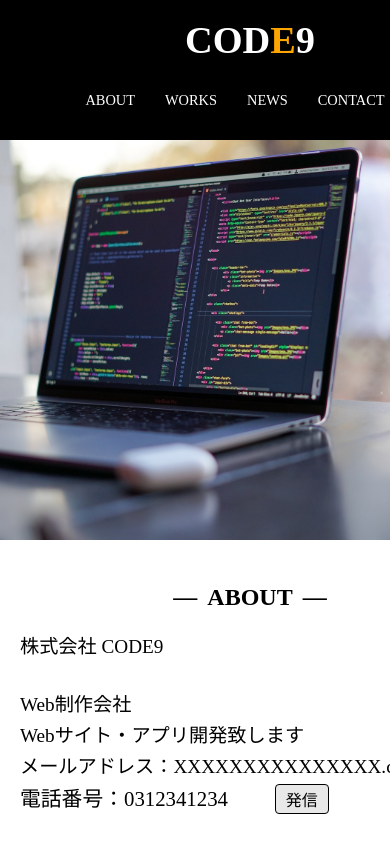
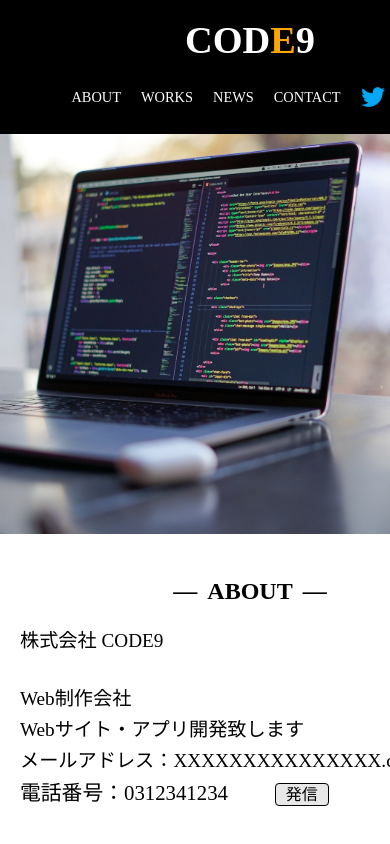
Before and after one commit to uedame/portfolio_1, a plain HTML site: page index.html in a window 390 px wide. Shown: the top 844 px of the page. Drawn offline with Linux system fonts and the light colour scheme.

Commit message:
ちょっと修正

```diff
--- a/index.html
+++ b/index.html
@@ -24,9 +24,17 @@
             <li>
               <a
                 href="http://www.twitter.com"
-                target="blank"
+                target="_blank"
                 rel="noopener noreferrer"
                 ><img src="./img/twitter.png" alt="" class="icon"
+              /></a>
+            </li>
+            <li>
+              <a
+                href="http://www.facebook.com"
+                target="_blank"
+                rel="noopener noreferrer"
+                ><img src="./img/facebook.png" alt="" class="icon"
               /></a>
             </li>
           </ul>
@@ -49,9 +57,7 @@
         <li>メールアドレス：XXXXXXXXXXXXXXX.co.jp</li>
         <p>
           電話番号：0312341234
-          <button class="tel_btn">
-            <a href="tel:0312341234">発信</a>
-          </button>
+          <a class="tel_btn" href="tel:0312341234">発信</a>
         </p>
       </ul>
     </section>
--- a/style.css
+++ b/style.css
@@ -17,7 +17,7 @@ li {
 	font-size: 1.2rem;
 }
 .wrapper {
-	max-width: 1280px;
+	/* max-width: 1280px; */
 	margin: 0 4% 60px 4%;
 }
 .sec-title {
@@ -35,7 +35,7 @@ header{
 	background-color: #000;
 }
 .header {
-	max-width: 1280px;
+	/* max-width: 1280px; */
 	display: flex;
 	align-items: center;
 	justify-content: space-between;
@@ -68,7 +68,7 @@ header{
 .header ul li a:hover {
 	opacity: 0.5;
 }
-.header ul li img.icon {
+.header ul li a img.icon {
 	width: 30px;
 }
 
@@ -95,15 +95,18 @@ header{
 	margin-bottom: 3px;
 }
 .tel_btn{
+	font-size: 16px;
+	padding: 2px 10px;
 	background-color: #e8e8e8;
-	/* background-color: red; */
+	color: #000;
+	border-radius: 4px;
 	border: 1px solid #000;
-	border-radius: 4px;
-	padding: 2px 10px;
+	transition: all .1s;
 }
-.tel_btn a{
-	font-size: 16px;
-	color: #000;
+.tel_btn:hover{
+	background-color: #000;
+	color: #e8e8e8;
+	transition: all .1s;
 }
 
 /* works */
@@ -224,12 +227,14 @@ footer p{
 		height: auto;
 		line-height: 40px;
 	}
-	.header li {
-		font-size: 0.8rem;
+	.header nav ul li:nth-child(n+1){
+		margin-left:0;
+	}
+	.header nav ul li:nth-child(n+2){
 		margin-left: 20px;
 	}
-	.header li img.icon {
-		width: 20px;
+	.header nav ul li img.icon {
+		width: 24px;
 		margin-top: 15px;
 	}
 	#main img {
```
Also changed, not shown: img/facebook.png (added).
